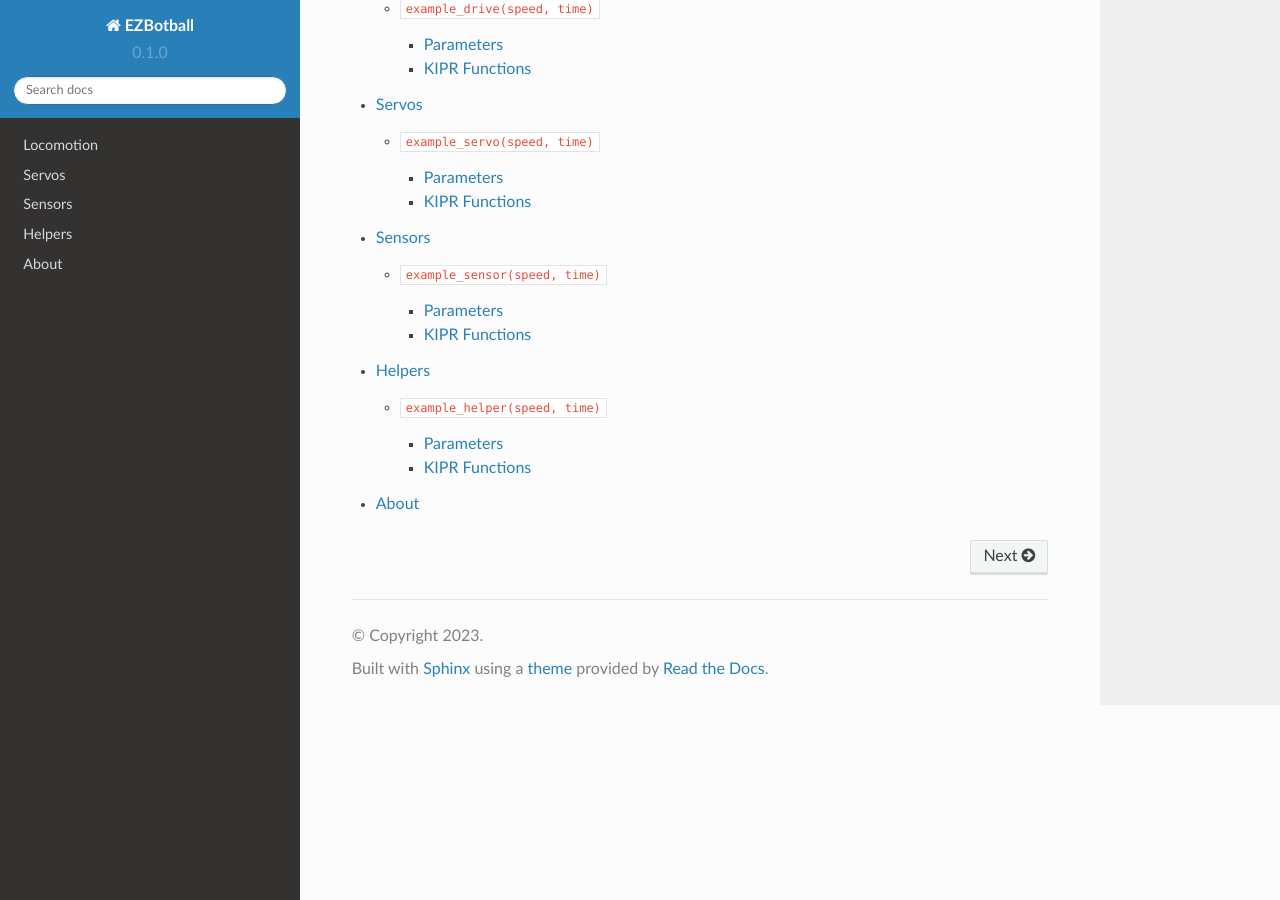
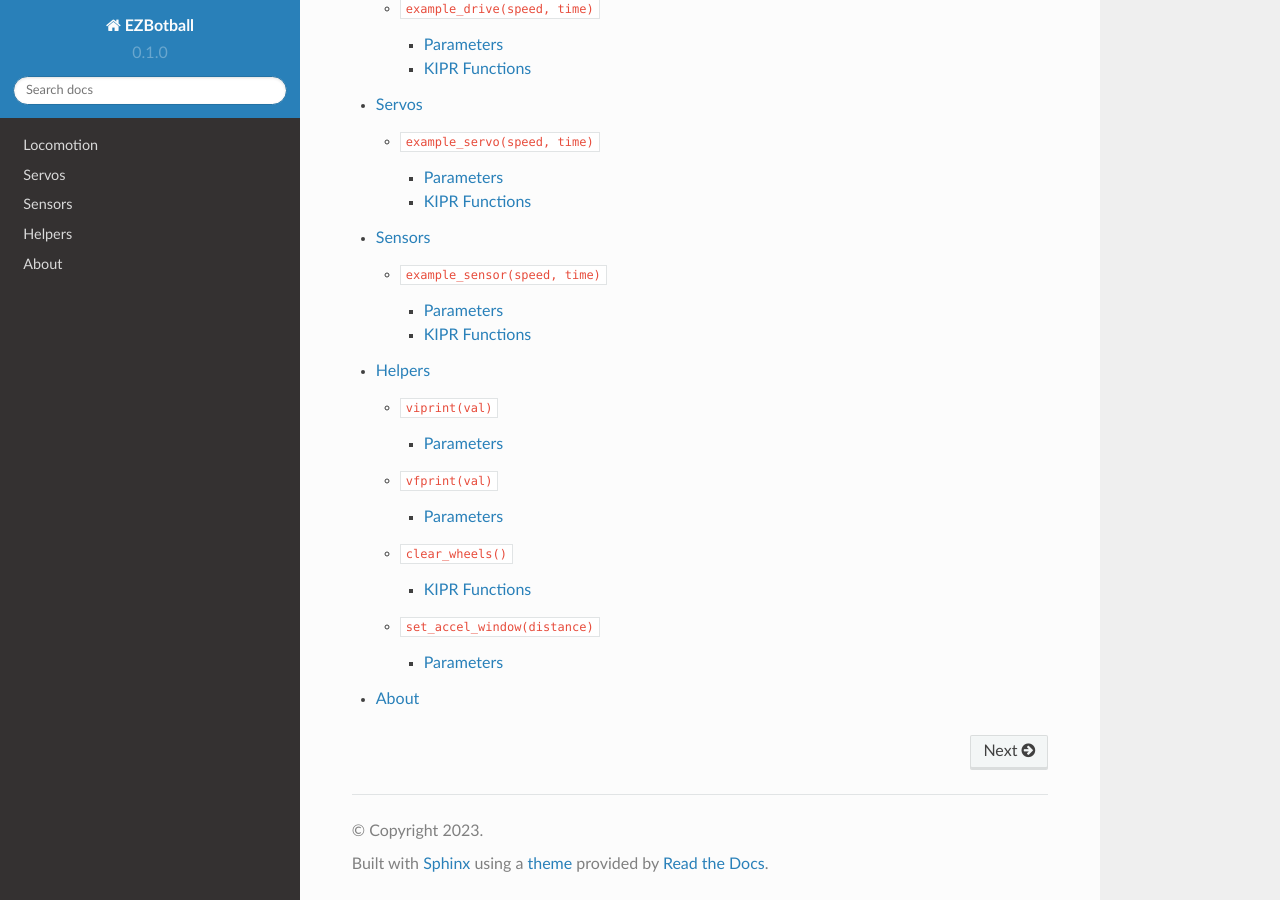
Before and after one commit to EZBotball/API, a Sphinx documentation site: the page built from docs/source/index.rst, in a window 1280 px wide and 900 px high, scrolled down 598 px. Built offline with Sphinx 7.4.7 and the Read the Docs theme 2.0.0, drawn with Linux system fonts in a browser that asks for light colours; some of the changed lines change nothing that is shown.

Commit message:
Update helpers.rst

```diff
--- a/docs/source/helpers.rst
+++ b/docs/source/helpers.rst
@@ -3,17 +3,45 @@ Helpers
 
 Helper functions.
 
-``example_helper(speed, time)``
+``viprint(val)``
 ---------------------------
+
+a simple debugging function used for easily printing integer values
 
 Parameters
 ^^^^^^^^^^
-   * **speed** (`int`_) - The speed of the motors. Accepts values 0-100.
-   * **time** (`int`_) - The amount of time for the robot to drive forward in seconds.
+   * **val** (`int`_) - the value to be printed, any valid integer
+
+
+``vfprint(val)``
+---------------------------
+
+a simple debugging function used for easily printing float values
+
+Parameters
+^^^^^^^^^^
+   * **val** (`int`_) - the value to be printed, any valid float
+
+
+``clear_wheels()``
+---------------------------
+
+clears the motor position for both the left and right wheels of the robot as determined by
+the left and right wheel defines
+
 
 KIPR Functions
 ^^^^^^^^^^^^^^
-   * `mav`_ (*motor*, *velocity*)
+    * `cmpc`_ (*port*)
+
+``set_accel_window(distance)``
+---------------------------
+
+a simple debugging function used for easily printing integer values
+
+Parameters
+^^^^^^^^^^
+   * **distance** (`float`_) - the distance of the acceleration and deceleration of the drives in cm
 
 .. raw:: html
 
```
